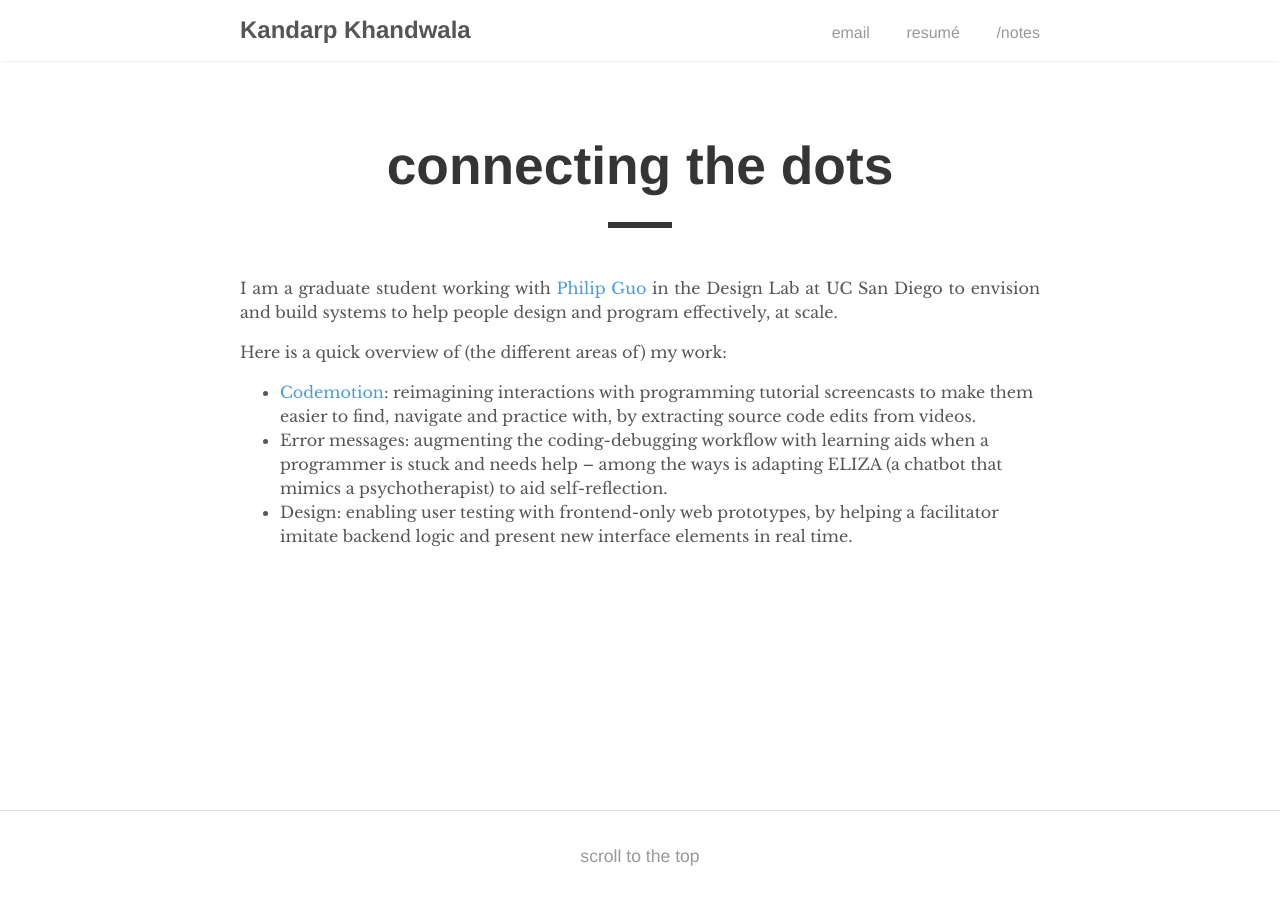
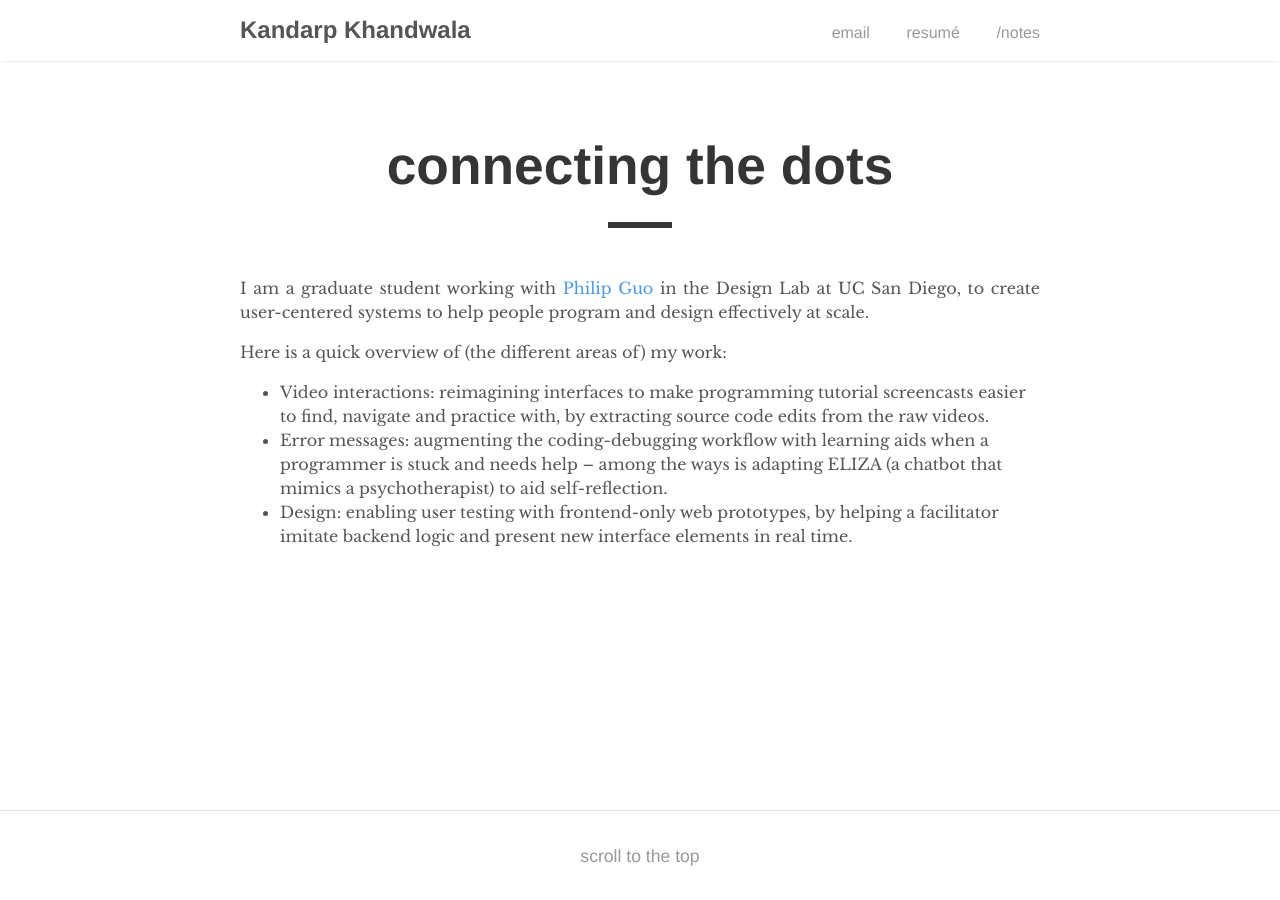
Before and after one commit to kandarpksk/kandarpksk.github.io, a Jekyll site: the page built from _posts/2018-01-30-about.md, in a window 1280 px wide. Built offline with Jekyll 4.4.1, drawn with Linux system fonts in a browser that asks for light colours.

Commit message:
Update 2018-01-30-about.md

```diff
--- a/_posts/2018-01-30-about.md
+++ b/_posts/2018-01-30-about.md
@@ -2,14 +2,13 @@
 layout: post
 title: "connecting the dots"
 permalink: /about
-excerpt: I am a graduate student working with Philip Guo in the Design Lab at UC San Diego to envision and build systems to help people design and program effectively, at scale.
+excerpt: I am a graduate student working with Philip Guo in the Design Lab at UC San Diego, to create user-centered interventions to help people program effectively.
 ---
 
 <!-- note: sync with excerpt -->
-I am a graduate student working with [Philip Guo](http://pgbovine.net) in the Design Lab at UC San Diego to envision and build systems to help people design and program effectively, at scale.
+I am a graduate student working with [Philip Guo](http://pgbovine.net) in the Design Lab at UC San Diego, to create user-centered systems to help people program and design effectively at scale.
 
-<!-- My research is focused on building user-centered systems to help people design and code effectively, with scalability in mind. -->
 Here is a quick overview of (the different areas of) my work:
-- [Codemotion](codemotion): reimagining interactions with programming tutorial screencasts to make them easier to find, navigate and practice with, by extracting source code edits from videos.
+- Video interactions: reimagining interfaces to make programming tutorial screencasts easier to find, navigate and practice with, by extracting source code edits from the raw videos.
 - Error messages: augmenting the coding-debugging workflow with learning aids when a programmer is stuck and needs help -- among the ways is adapting ELIZA (a chatbot that mimics a psychotherapist) to aid self-reflection.
 - Design: enabling user testing with frontend-only web prototypes, by helping a facilitator imitate backend logic and present new interface elements in real time.
```
